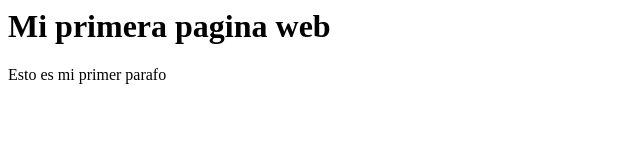
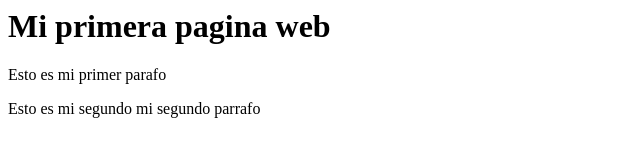
Before and after one commit to elpachec/primer-repositorio, a plain HTML site: page index.html in a window 1280 px wide. Shown: the whole page, without its empty margins (0-640 px from the left). Drawn offline with Linux system fonts and the light colour scheme.

Commit message:
segundo commit

```diff
--- a/index.html
+++ b/index.html
@@ -3,6 +3,8 @@
         <body>
             <h1> Mi primera pagina web</h1>
 <p>Esto es mi primer parafo</p>
+<p>Esto es mi segundo mi segundo parrafo</p>
+
         </body>
     </head>
 </html>
```
